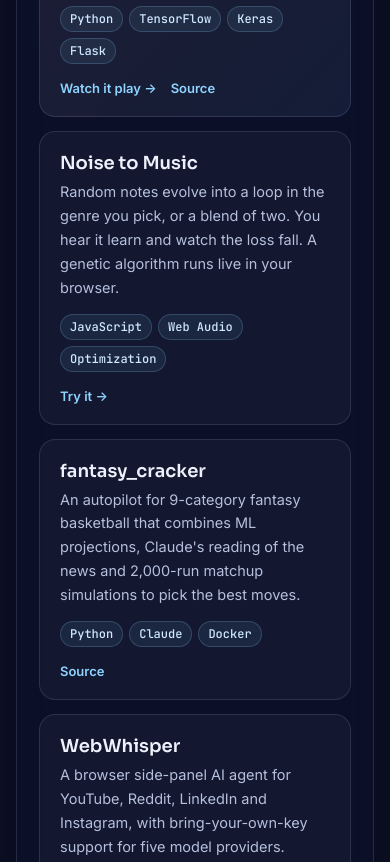
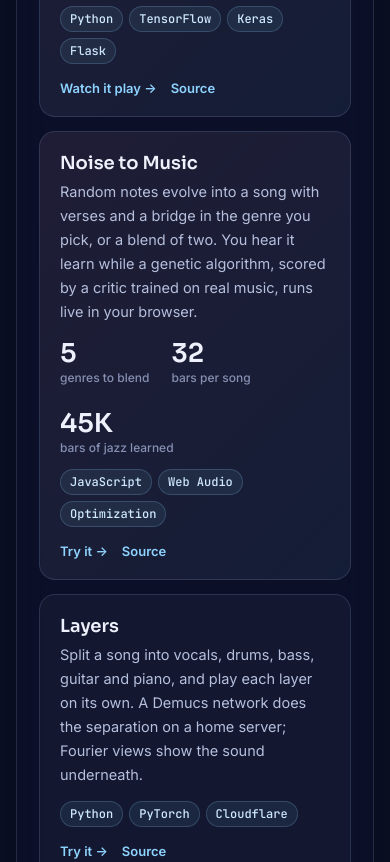
Before and after one commit to mr-neptune/mr-neptune.github.io, a plain HTML site: page public/index.html in a window 390 px wide. Shown: the part 4780-5642 px from the top of the page. Drawn offline with Linux system fonts and the light colour scheme.

Commit message:
Projects: equal feature cards for 2048 and Noise to Music, add Layers
2048-Auto and Noise to Music share the top row at the same size (Noise
to Music gains stats and a Source link); Layers gets its own card
linking to /layers/. The grid is six columns on wide screens, two on
tablets and one on phones.

Co-Authored-By: Claude Opus 5.5 <noreply@anthropic.com>

```diff
--- a/public/index.html
+++ b/public/index.html
@@ -102,7 +102,13 @@ h2::after{content:"";flex:1;height:1px;background:linear-gradient(90deg,var(--li
 .card .go{display:flex;gap:14px;margin-top:16px}
 .card .go a{font:600 13px var(--sans);color:var(--cyan);text-decoration:none}
 .card .go a:hover{text-decoration:underline}
-.card.feature{grid-column:1/-1;background:linear-gradient(135deg,rgba(244,166,189,.09),rgba(143,211,255,.07))}
+.card.feature{background:linear-gradient(135deg,rgba(244,166,189,.09),rgba(143,211,255,.07))}
+/* Projects: two equal feature cards on top, then rows of three; the last two share a row. */
+#projects .grid{grid-template-columns:repeat(6,1fr)}
+#projects .grid>.card{grid-column:span 2}
+#projects .grid>.card.feature,#projects .grid>.card.half{grid-column:span 3}
+@media (max-width:900px){#projects .grid{grid-template-columns:repeat(2,1fr)}#projects .grid>.card,#projects .grid>.card.feature,#projects .grid>.card.half{grid-column:span 1}}
+@media (max-width:600px){#projects .grid{grid-template-columns:1fr}}
 .stat{display:flex;flex-wrap:wrap;gap:22px;margin-top:14px}
 .stat div{font:600 26px var(--display)}
 .stat small{display:block;font:500 12px var(--sans);color:var(--mute)}
@@ -234,11 +240,22 @@ a:focus-visible,.btn:focus-visible{outline:2px solid var(--cyan);outline-offset:
         <div class="chips"><span class="chip">Python</span><span class="chip">TensorFlow</span><span class="chip">Keras</span><span class="chip">Flask</span></div>
         <div class="go"><a href="https://mr-neptune.github.io/2048-Auto/">Watch it play →</a><a href="https://github.com/mr-neptune/2048-Auto">Source</a></div>
       </article>
+      <article class="card feature">
+        <h3>Noise to Music</h3>
+        <p>Random notes evolve into a song with verses and a bridge in the genre you pick, or a blend of two. You hear it learn while a genetic algorithm, scored by a critic trained on real music, runs live in your browser.</p>
+        <div class="stat">
+          <div>5<small>genres to blend</small></div>
+          <div>32<small>bars per song</small></div>
+          <div>45K<small>bars of jazz learned</small></div>
+        </div>
+        <div class="chips"><span class="chip">JavaScript</span><span class="chip">Web Audio</span><span class="chip">Optimization</span></div>
+        <div class="go"><a href="/lab/">Try it →</a><a href="https://github.com/mr-neptune/noise-to-music">Source</a></div>
+      </article>
       <article class="card">
-        <h3>Noise to Music</h3>
-        <p>Random notes evolve into a loop in the genre you pick, or a blend of two. You hear it learn and watch the loss fall. A genetic algorithm runs live in your browser.</p>
-        <div class="chips"><span class="chip">JavaScript</span><span class="chip">Web Audio</span><span class="chip">Optimization</span></div>
-        <div class="go"><a href="/lab/">Try it →</a></div>
+        <h3>Layers</h3>
+        <p>Split a song into vocals, drums, bass, guitar and piano, and play each layer on its own. A Demucs network does the separation on a home server; Fourier views show the sound underneath.</p>
+        <div class="chips"><span class="chip">Python</span><span class="chip">PyTorch</span><span class="chip">Cloudflare</span></div>
+        <div class="go"><a href="/layers/">Try it →</a><a href="https://github.com/mr-neptune/layers">Source</a></div>
       </article>
       <article class="card">
         <h3>fantasy_cracker</h3>
@@ -252,13 +269,13 @@ a:focus-visible,.btn:focus-visible{outline:2px solid var(--cyan);outline-offset:
         <div class="chips"><span class="chip">TypeScript</span><span class="chip">Go</span></div>
         <div class="go"><a href="https://github.com/mr-neptune/WebWhisper">Source</a></div>
       </article>
-      <article class="card">
+      <article class="card half">
         <h3>Sidechat</h3>
         <p>A chat UI with side questions that see the whole conversation without changing it, plus conversation forking and rewind.</p>
         <div class="chips"><span class="chip">React</span><span class="chip">TypeScript</span><span class="chip">FastAPI</span></div>
         <div class="go"><a href="https://github.com/mr-neptune/llm-btw">Source</a></div>
       </article>
-      <article class="card">
+      <article class="card half">
         <h3>Chamber Claw 3000</h3>
         <p>A text-based dungeon crawler in modern C++, designed for low coupling and high cohesion.</p>
         <div class="chips"><span class="chip">C++</span><span class="chip">OOP</span></div>
```
